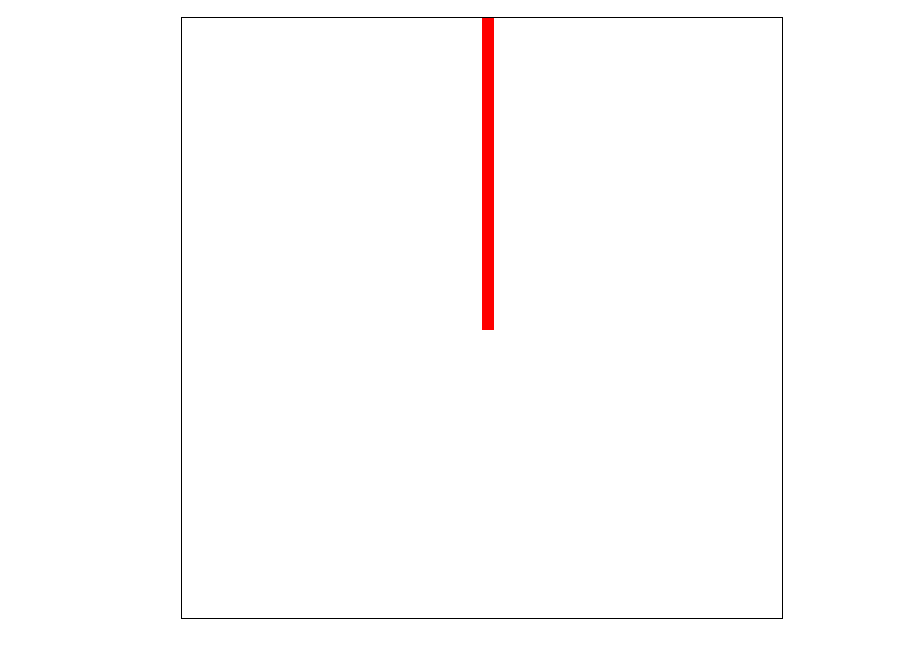
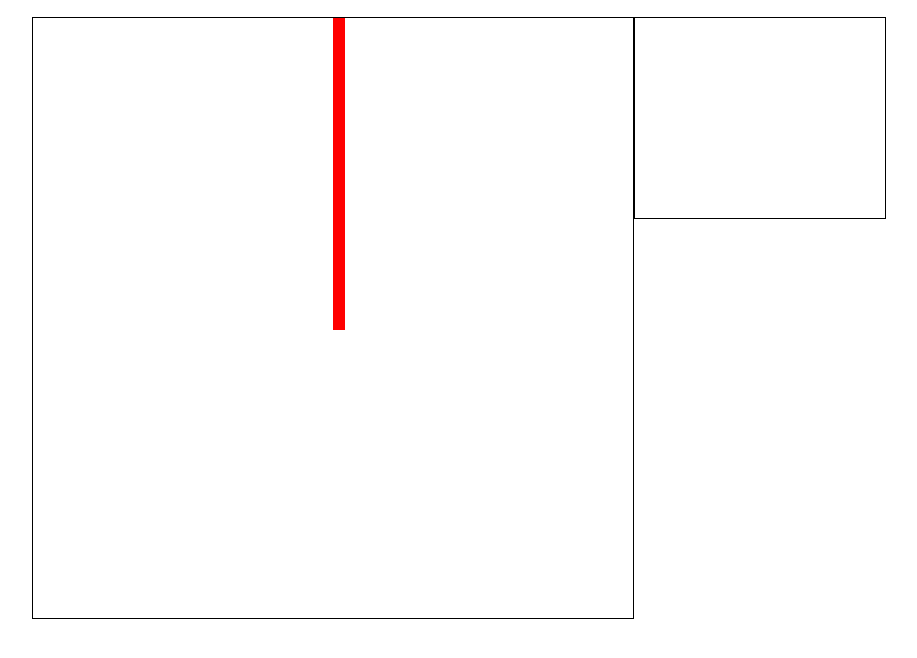
Before and after one commit to FreakinFacu/simpleSnake, a plain HTML site: page snake.html in a window 1280 px wide. Shown: the part 110-768 px from the top of the page, without its empty margins (158-1075 px from the left). Drawn offline with Linux system fonts and the light colour scheme.

Commit message:
Basic responsiveness

```diff
--- a/snake.html
+++ b/snake.html
@@ -20,7 +20,7 @@
             width: 600px;
             height: 600px;
             border: 1px black solid;
-            margin: 10px auto;
+            margin: 0 auto;
         }
 
         h1{
@@ -30,6 +30,26 @@
             width: 640px;
             margin: 0 auto;
         }
+
+        #highScores{
+            border: 1px solid black;
+            height: 200px;
+            width: 250px;
+        }
+
+        @media only screen and (min-width: 800px) {
+            .container{
+                width: 900px;
+            }
+
+            #highScores{
+                float: left;
+            }
+
+            #snakeBoard{
+                float: left;
+            }
+        }
     </style>
 </head>
 <body>
@@ -37,9 +57,10 @@
 <div class="container">
     <h1>Super Snake Game</h1>
     <h2>Score <span id="scoreDisplay">0</span></h2>
-    <div id="snakeBoard">
-</div>
 
+    <div id="snakeBoard"></div>
+
+    <div id="highScores"></div>
 </div>
 
 </body>
```
